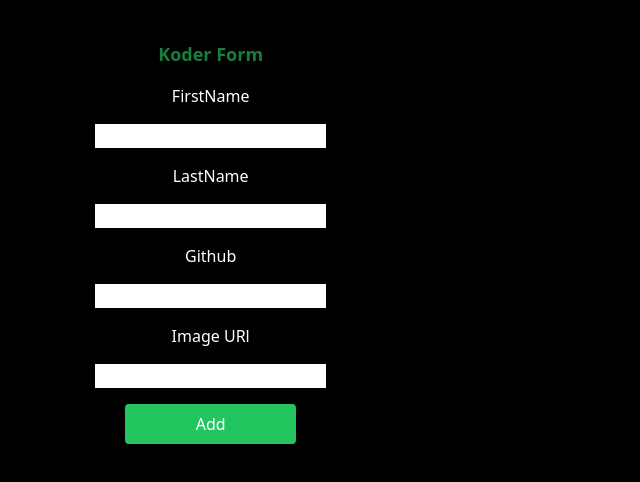
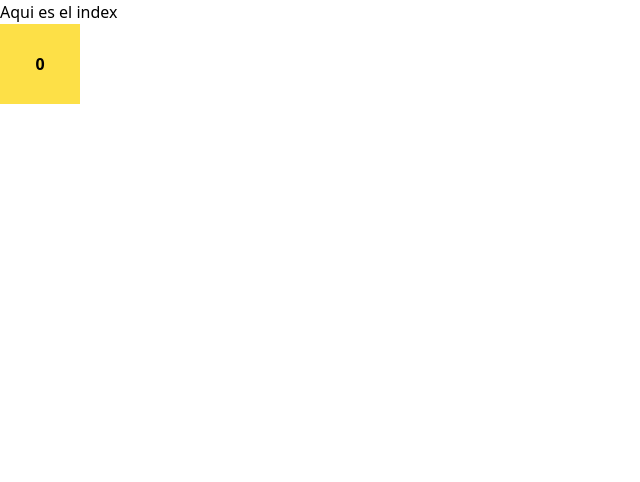
Before and after one commit to ElderL99/TodoList-React-Pages, a React (Vite) app: page / in a window 1280 px wide. Shown: the top 482 px of the page, without its empty margins (0-640 px from the left). Built offline with nearby package versions, Linux system fonts and the light colour scheme.

Commit message:
how dependencies works

```diff
--- a/index.html
+++ b/index.html
@@ -6,7 +6,7 @@
     <meta name="viewport" content="width=device-width, initial-scale=1.0" />
     <title>Vite + React</title>
   </head>
-  <body class="bg-black text-white">
+  <body class="">
     <div id="root"></div>
     <script type="module" src="/src/main.jsx"></script>
   </body>
--- /dev/null
+++ b/src/components/pokeapi/index.jsx
@@ -0,0 +1,7 @@
+export function PokeIndex() {
+  return (
+    <div>
+      <h1>Aqui es el index</h1>
+    </div>
+  );
+}
--- a/src/kodersList.jsx
+++ b/src/kodersList.jsx
@@ -39,6 +39,10 @@ export function KodersList() {
             </label>
             <input
               type="text"
+              className={clsx("border p-1", {
+                "border-red-500": errors.firstName,
+                "border-gray-300": !errors.firstName,
+              })}
               {...register("firstName", {
                 required: {
                   value: true,
@@ -66,6 +70,10 @@ export function KodersList() {
             </label>
             <input
               type="text"
+              className={clsx("border p-1", {
+                "border-red-500": errors.lastName,
+                "border-gray-300": !errors.lastName,
+              })}
               {...register("lastName", {
                 required: {
                   value: true,
@@ -93,6 +101,10 @@ export function KodersList() {
             </label>
             <input
               type="text"
+              className={clsx("border p-1", {
+                "border-red-500": errors.github,
+                "border-gray-300": !errors.github,
+              })}
               {...register("github", {
                 required: {
                   value: true,
@@ -122,6 +134,10 @@ export function KodersList() {
             </label>
             <input
               type="text"
+              className={clsx("border p-1", {
+                "border-red-500": errors.image,
+                "border-gray-300": !errors.image,
+              })}
               {...register("image", {
                 required: {
                   value: true,
--- a/src/main.jsx
+++ b/src/main.jsx
@@ -1,8 +1,8 @@
 import { StrictMode } from "react";
 import { createRoot } from "react-dom/client";
 import "./index.css";
-import { KodersList } from "./kodersList";
+import { PokoPage } from "./pages/PokeApi";
 /* import App from "./App.jsx"; */
 /* import AppRHF from "./AppRHF"; */
 
-createRoot(document.getElementById("root")).render(<KodersList />);
+createRoot(document.getElementById("root")).render(<PokoPage />);
--- /dev/null
+++ b/src/pages/PokeApi.jsx
@@ -0,0 +1,46 @@
+import { useState, useEffect } from "react";
+import { PokeIndex } from "../components/pokeapi";
+
+export function PokoPage() {
+  const [count, setCount] = useState(0);
+
+  /* useEffect recibe dos parametros,
+  1.una funcion
+  2. un array de depenencias
+  */
+
+  useEffect(() => {
+    console.log("esto es useEffect sin dependencias");
+  }, []);
+
+  /* se ejecuta en dos ocaciones
+  1 cuando el componente se monta o renderiza
+  2 cuand alguna de las depedencias cambia */
+
+  useEffect(() => {
+    console.log(`useEfecct con depedencias ${count}`);
+  }, [count]); // la dependencia es un estado en este caso count y tambine podemos agregar mas estados a la dependencia
+
+  // debemos evitar el uso de useEffect sin el arreglo para que no se ejecute siempre que hay un cambio de estado
+  useEffect(() => {
+    console.log("useEffect sin arreglo []");
+
+    /* si quiere que algo e renderice cada que se actualice el componente hazlo afuera de un useEffect */
+    /* ejemplo */
+    console.log("render");
+  });
+  return (
+    <div>
+      <PokeIndex />
+
+      <button
+        className="bg-yellow-300 text-black font-bold size-20"
+        onClick={() => {
+          setCount(count + 1);
+        }}
+      >
+        {count}
+      </button>
+    </div>
+  );
+}
```
